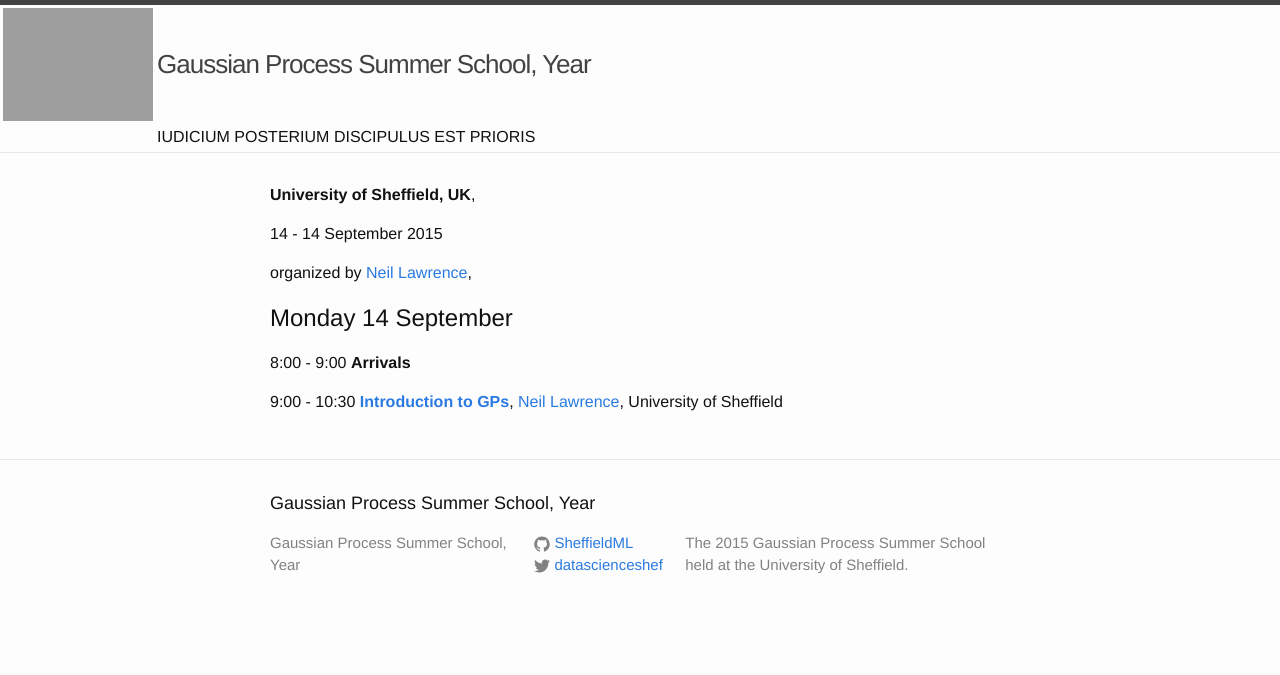
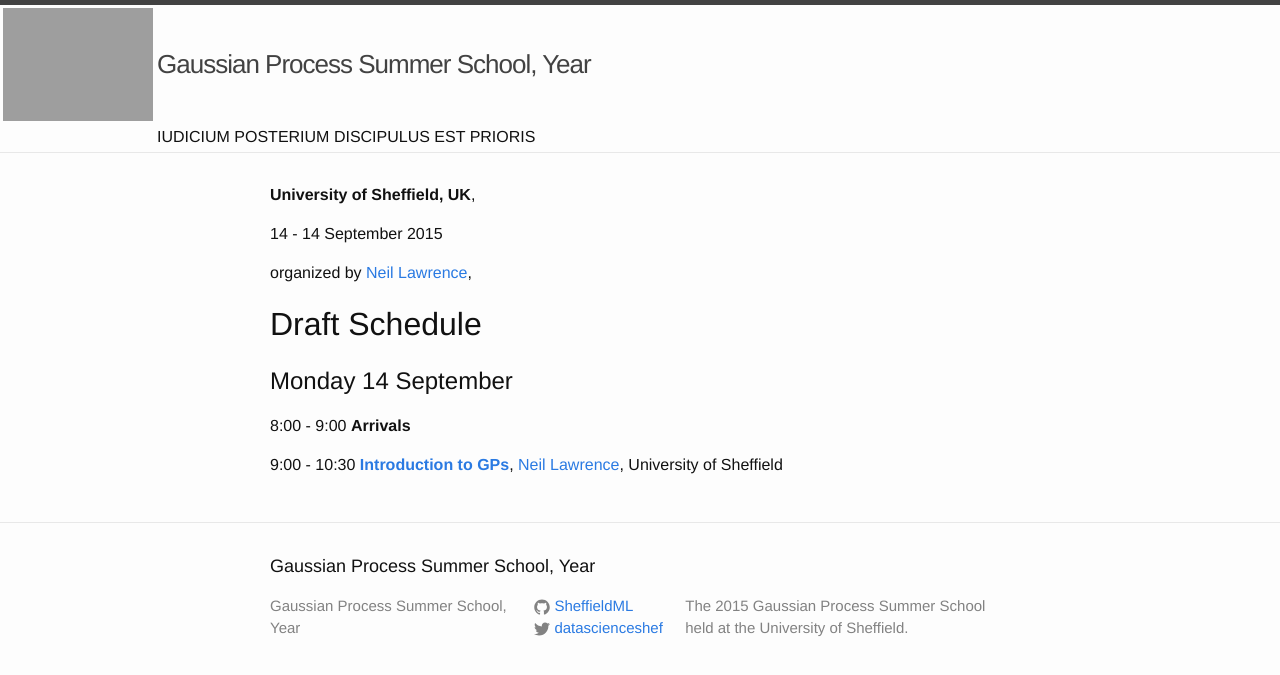
Before and after one commit to datsciafrica/dsa2017, a Jekyll site: the page built from index.md, in a window 1280 px wide. Shown: the top 675 px of the page. Built offline with Jekyll 4.4.1, drawn with Linux system fonts in a browser that asks for light colours.

Commit message:
Update index.md

```diff
--- a/_config.yml
+++ b/_config.yml
@@ -17,6 +17,7 @@ conference:
   hosts:
   organizers:
   - {name: Neil Lawrence, url: "http://inverseprobability.com"}
+  # - {name: Alan Saul, url: "http://www.alansaul.com/"}
   #  - {name: Javier Gonzalez, url: "http://javiergonzalezh.github.io/"}
   #  - {name: Zhenwen Dai, url: "http://staffwww.dcs.shef.ac.uk/people/Z.Dai/"}
   #  - {name: Sheffield ML Group, url: "http://sheffieldml.github.io"}
@@ -27,6 +28,6 @@ conference:
   # add other days here for them to appear
   dates:
   - {date: 14, day: Monday, month: September, year: 2015}
-
+  draft: Y # set to Y if the programme is draft only.
 # Build settings
 markdown: kramdown
--- a/index.md
+++ b/index.md
@@ -15,6 +15,7 @@ layout: default
 
 {% if site.conference.hosts %}hosted by {% for person in site.conference.hosts %}[{{ person.name }}]({{ person.url }}){% if site.conference.hosts | size > 1 %}, {% endif %}{% endfor %}{% endif %}
 
+# {% if site.conference.draft == 'Y' %} Draft Schedule {% else %} Schedule {% endif %}
 {% for date in site.conference.dates %}
 ## {{ date.day }} {{ date.date }} {{ date.month }}
 {% for slot in site.data.lectures %}
```
